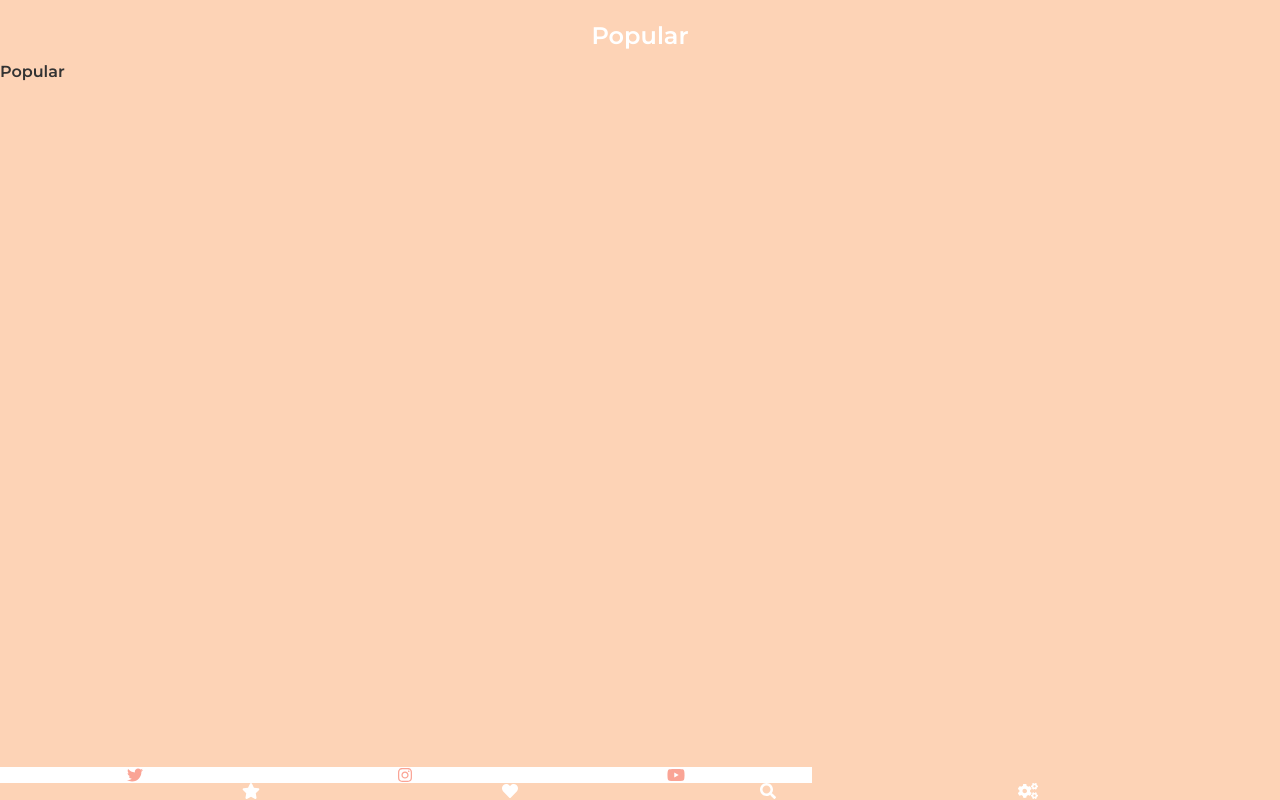
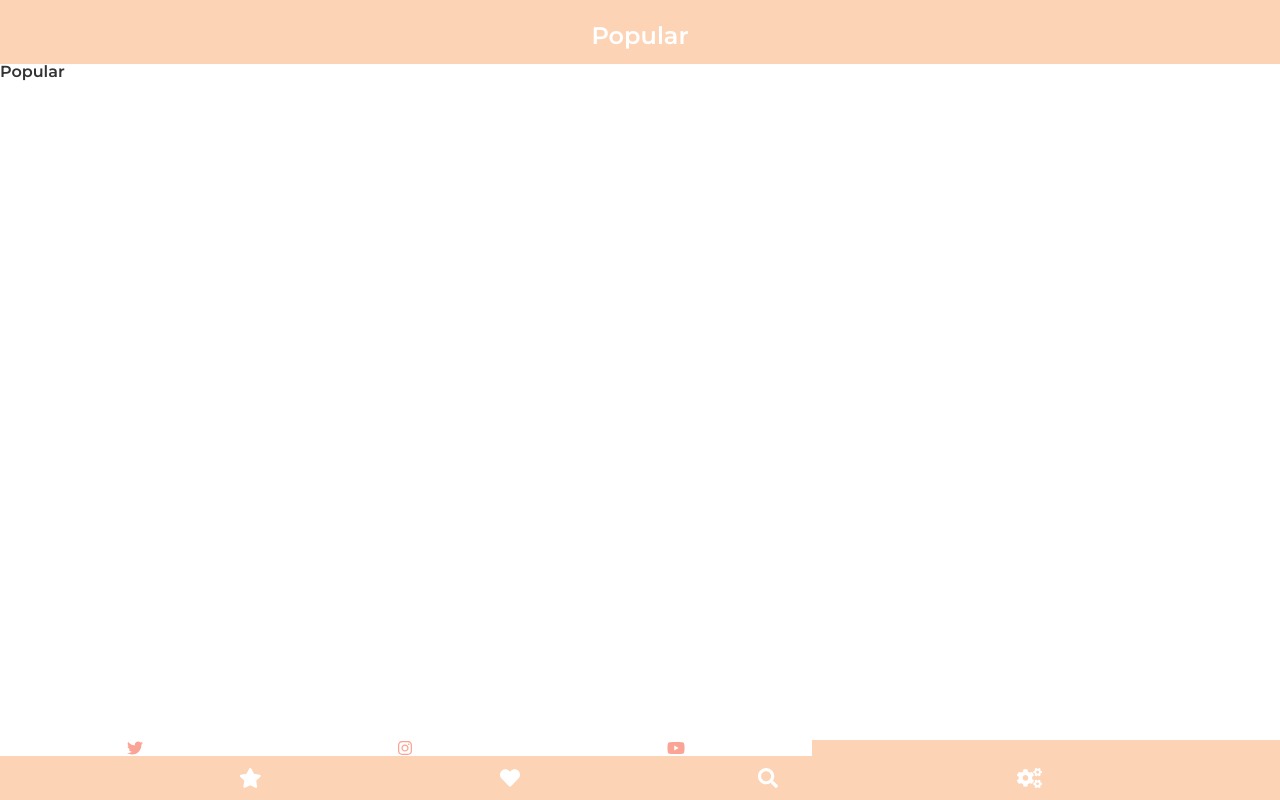
Before and after one commit to pumpumba/Influsion-front-end, a React app: page / in a window 1280 px wide. Built offline with nearby package versions, Linux system fonts and the light colour scheme.

Commit message:
code cleanup, style improve

```diff
--- a/src/components/footer/FooterButton.js
+++ b/src/components/footer/FooterButton.js
@@ -5,9 +5,7 @@ import { FontAwesomeIcon } from '@fortawesome/react-fontawesome'
 class FooterButton extends React.Component {
 render (){
     return (
-        <div className="FooterButton">
           <Link to={this.props.link}> <FontAwesomeIcon icon={this.props.icon} /> </Link>
-        </div>
     )
   }
 }
--- a/src/components/footer/SubFooter.js
+++ b/src/components/footer/SubFooter.js
@@ -1,20 +1,18 @@
 import React, { Component }  from 'react';
-import { Link } from 'react-router-dom';
 import FooterButton from './FooterButton';
 
 
 
-class SubFooter extends React.Component {
- render() {
+const SubFooter = () => {
+
   return (
-      <div className="flex-container subFooter">
+      <div className="sub-footer">
           <FooterButton link={'/'} icon={'star'}/>
           <FooterButton link={'/feed'} icon={'heart'}/>
           <FooterButton link={'/search'} icon={'search'} />
           <FooterButton link={'/settings'} icon={'cogs'}/>
       </div>
   )
-  }
 }
 
 export default SubFooter
--- a/src/styles/footer.scss
+++ b/src/styles/footer.scss
@@ -1,31 +1,6 @@
 .footer {
+  background-color: #FDD3B6;
+  bottom: 0;
   position: fixed;
-  bottom: 0;
   width: 100%;
 }
-
-
-body {
-    color: red;
-    background-color: #FDD3B6;
-}
-
-h2 {
-    font-family: 'Montserrat', sans-serif;
-}
-
-p {
-    font-size: 1.25em;
-    font-family: 'Open Sans', sans-serif;
-}
-
-.flex-container {
-  display: flex;
-  justify-content: space-evenly;
-}
-
-.FooterButton{
-  a {
-    color: white;
-  }
-}
--- a/src/styles/main.scss
+++ b/src/styles/main.scss
@@ -3,6 +3,7 @@
 @import 'footer';
 @import 'header';
 @import 'filterFooter';
+@import 'subFooter';
 
 
 body {
--- /dev/null
+++ b/src/styles/subFooter.scss
@@ -0,0 +1,10 @@
+.sub-footer {
+    display: flex;
+    justify-content: space-evenly;
+    padding: .75rem 0;
+
+    a {
+        font-size: 1.25rem;
+        color: white;
+    }
+}
```
